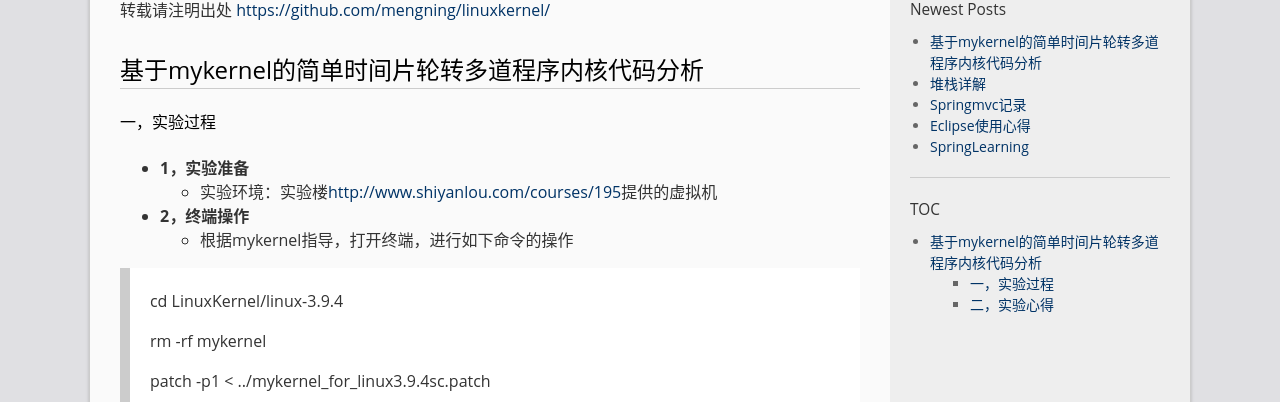
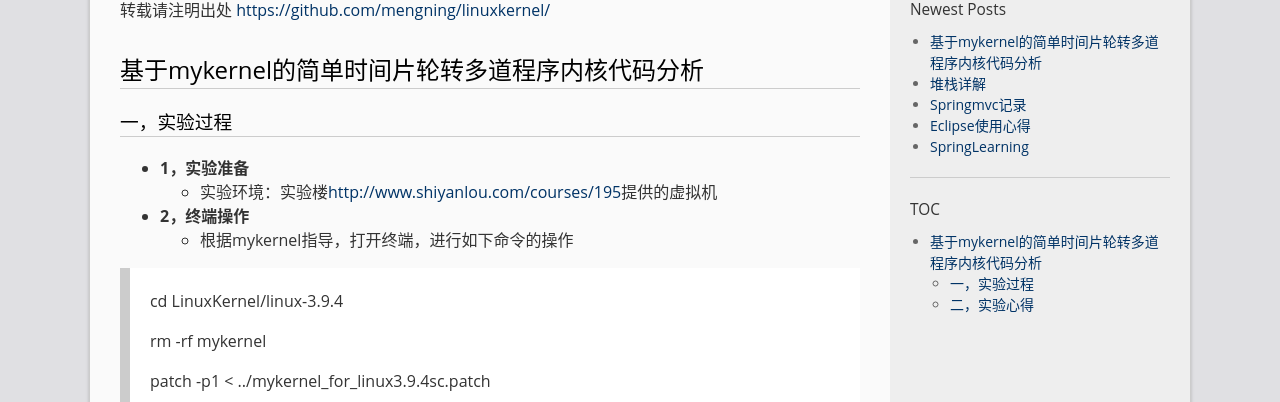
Before and after one commit to rodyyyy/rodyyyy.github.io, a Jekyll site: the page built from _posts/2019-3-12-linux实验.md, in a window 1280 px wide. Shown: the part 375-777 px from the top of the page. Built offline with Jekyll 4.4.1, drawn with Linux system fonts in a browser that asks for light colours.

```diff
--- a/_posts/2019-3-12-linux实验.md
+++ b/_posts/2019-3-12-linux实验.md
@@ -10,7 +10,7 @@ title: 基于mykernel的简单时间片轮转多道程序内核代码分析
 
 ## 基于mykernel的简单时间片轮转多道程序内核代码分析
 
-#### 一，实验过程
+### 一，实验过程
 
 * **1，实验准备**
   * 实验环境：实验楼<http://www.shiyanlou.com/courses/195>提供的虚拟机
@@ -73,7 +73,7 @@ title: 基于mykernel的简单时间片轮转多道程序内核代码分析
 
 ![](https://github.com/rodyyyy/rodyyyy.github.io/raw/master/images/13提后运行.png)
 
-####  二，实验心得
+###  二，实验心得
 
 * 熟悉存储程序计算机
 * 加深函数调用堆栈，高级语言得以运行的基础
```
